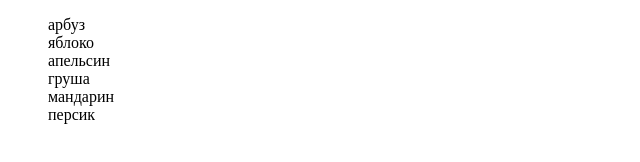
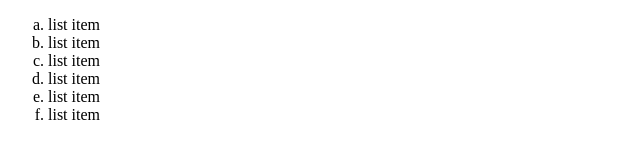
Before and after one commit to ParinovYT/web_design, a plain HTML site: page index.html in a window 1280 px wide. Shown: the whole page, without its empty margins (0-640 px from the left). Drawn offline with Linux system fonts and the light colour scheme.

Commit message:
Работа с маркерами списков ol на CSS 1

```diff
--- a/index.html
+++ b/index.html
@@ -6,13 +6,13 @@
 		<link rel="stylesheet" href="styles.css">
 	</head>
 	<body>
-		<ul>
-			<li>арбуз</li>
-			<li>яблоко</li>
-			<li>апельсин</li>
-			<li>груша</li>
-			<li>мандарин</li>
-			<li>персик</li>
-		</ul>
+		<ol>
+			<li>list item</li>
+			<li>list item</li>
+			<li>list item</li>
+			<li>list item</li>
+			<li>list item</li>
+			<li>list item</li>
+		</ol>
 	</body>
 </html>
--- a/styles.css
+++ b/styles.css
@@ -1,3 +1,3 @@
-ul {
-    list-style-type: none;
+ol {
+    list-style-type: lower-alpha;
 }
```
